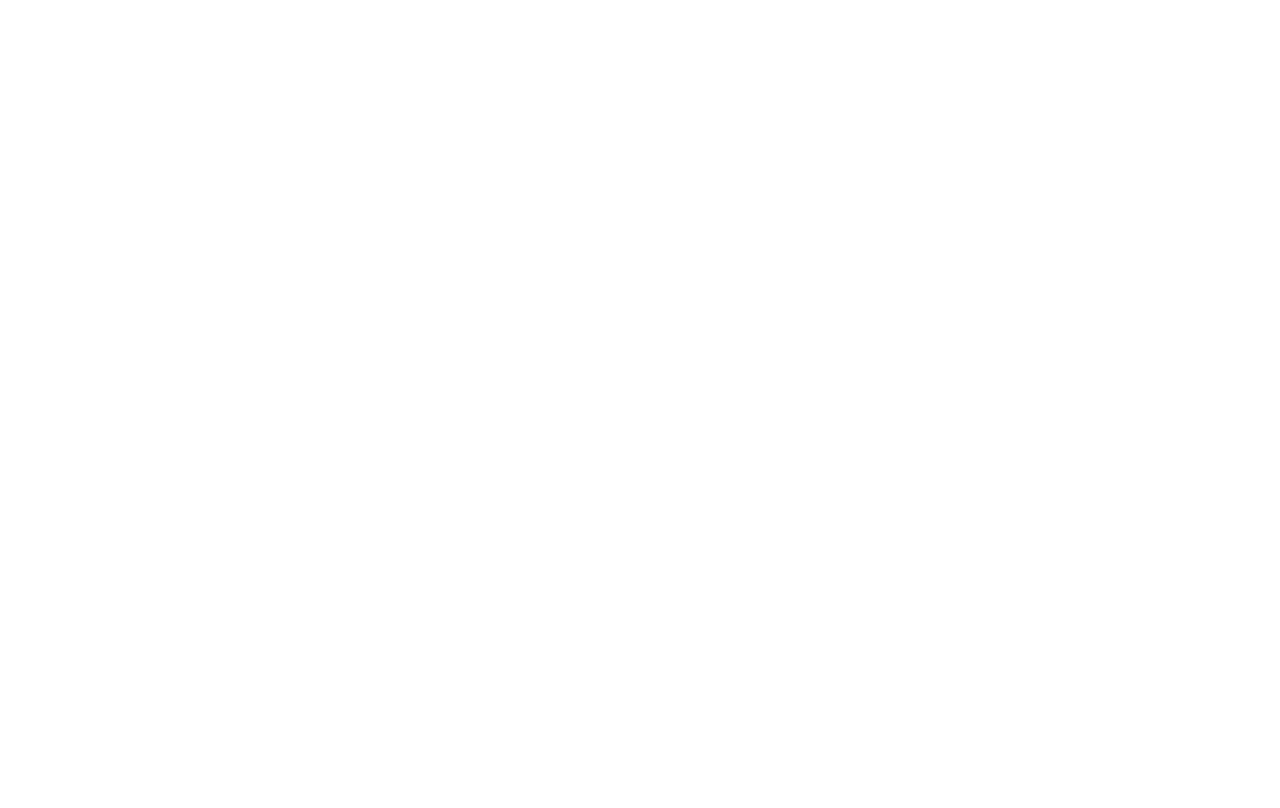
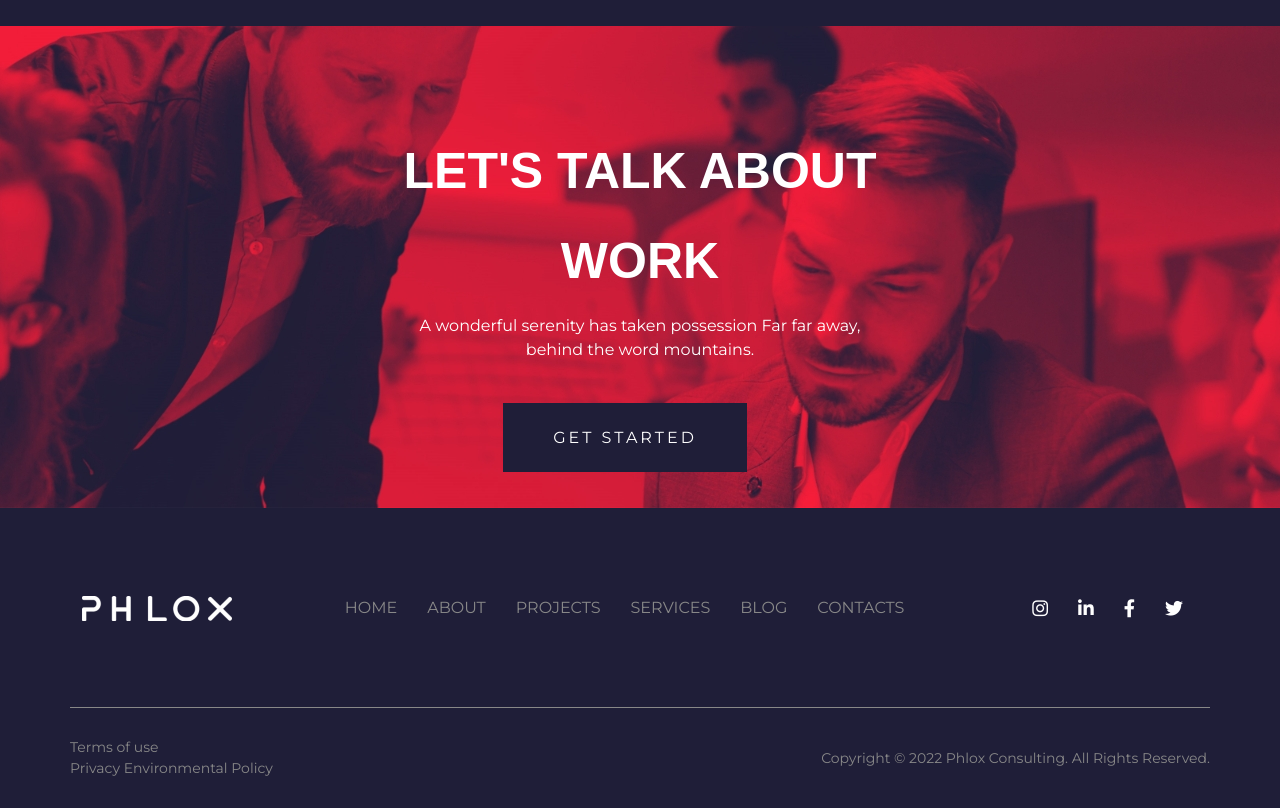
Before and after one commit to LauraBigoni/proj-html-vuejs, a Vue app: page / in a window 1280 px wide. Shown: the part 5460-6268 px from the top of the page. Before the commit the page ends 5268 px from the top, so only its background shows below. Built offline with nearby package versions, Linux system fonts and the light colour scheme; a web font is replaced by a local one.

Commit message:
added footer

```diff
--- a/src/components/Footer.vue
+++ b/src/components/Footer.vue
@@ -1,5 +1,77 @@
 <template>
-	<footer></footer>
+	<footer>
+		<div id="footer-spotlight">
+			<div class="container h-100">
+				<div class="row h-100 justify-content-center text-center">
+					<div class="col-6 d-flex align-items-center justify-content-center">
+						<div class="spotlight">
+							<div class="d-flex align-items-center">
+								<div class="highlight"></div>
+								<h2>LET'S TALK ABOUT WORK</h2>
+							</div>
+							<p class="px-5">
+								A wonderful serenity has taken possession Far far away, behind
+								the word mountains.
+							</p>
+							<div class="button pt-5">
+								<a class="read-more" href="#">GET STARTED</a>
+							</div>
+						</div>
+					</div>
+				</div>
+			</div>
+		</div>
+		<nav>
+			<div class="container">
+				<div class="row">
+					<div
+						id="footer-navbar"
+						class="d-flex justify-content-between align-items-center"
+					>
+						<div class="logo" role="button">
+							<img src="../assets/images/logotype-2-150x25.png" alt="logo" />
+						</div>
+						<div class="footer-nav">
+							<ul class="list-unstyled d-flex mb-0">
+								<li><a href="#">HOME</a></li>
+								<li><a href="#">ABOUT</a></li>
+								<li><a href="#">PROJECTS</a></li>
+								<li><a href="#">SERVICES</a></li>
+								<li><a href="#">BLOG</a></li>
+								<li><a href="#">CONTACTS</a></li>
+							</ul>
+						</div>
+						<div class="social-icons">
+							<i class="fa-brands fa-instagram"></i>
+							<i class="fa-brands fa-linkedin-in"></i>
+							<i class="fa-brands fa-facebook-f"></i>
+							<i class="fa-brands fa-twitter"></i>
+						</div>
+					</div>
+				</div>
+				<div class="row">
+					<div
+						class="
+							col
+							p-0
+							rights
+							d-flex
+							justify-content-between
+							align-items-center
+						"
+					>
+						<div class="d-flex flex-column">
+							<span>Terms of use</span>
+							<span>Privacy Environmental Policy</span>
+						</div>
+						<span
+							>Copyright © 2022 Phlox Consulting. All Rights Reserved.
+						</span>
+					</div>
+				</div>
+			</div>
+		</nav>
+	</footer>
 </template>
 
 <script>
@@ -10,4 +82,57 @@
 
 <style lang="scss" scoped>
 @import "../assets/sass/_vars.scss";
+footer {
+	background-color: $darkblue;
+}
+#footer-spotlight {
+	background-image: url("../assets/images/business-people-working-together-on-project-and-B3MZ4TX.jpg");
+	background-repeat: no-repeat;
+	background-position: bottom;
+
+	height: 700px;
+	color: $white;
+
+	.spotlight {
+		padding-top: 260px;
+
+		h2 {
+			font-family: $secondary-font;
+			font-size: 50px;
+			font-weight: 700;
+			line-height: 90px;
+		}
+		.read-more {
+			padding: 25px 50px;
+			background-color: $darkblue;
+			color: $white;
+			margin-right: 30px;
+			letter-spacing: 3px;
+		}
+	}
+}
+#footer-navbar {
+	color: $grey;
+	height: 200px;
+	border-bottom: 1px solid $grey;
+
+	li,
+	i {
+		padding: 20px 0;
+		margin: 0 15px;
+		font-weight: 400;
+	}
+	li:hover a {
+		color: $red;
+	}
+	i {
+		color: $white;
+		font-size: 18px;
+	}
+}
+.rights {
+	color: $grey;
+	height: 100px;
+	font-size: 14px;
+}
 </style>
```
Also changed, not shown: 8 other files (tests, documents, lock files or other folders).
